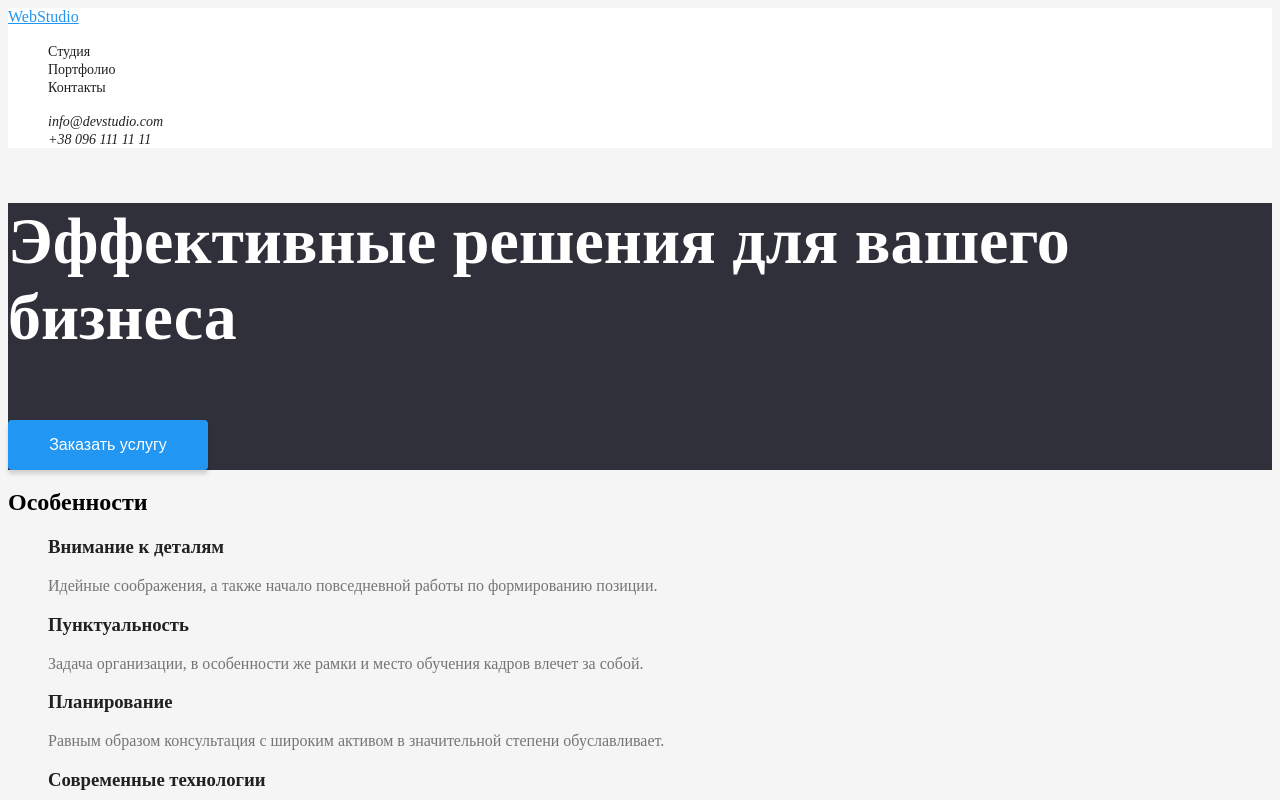
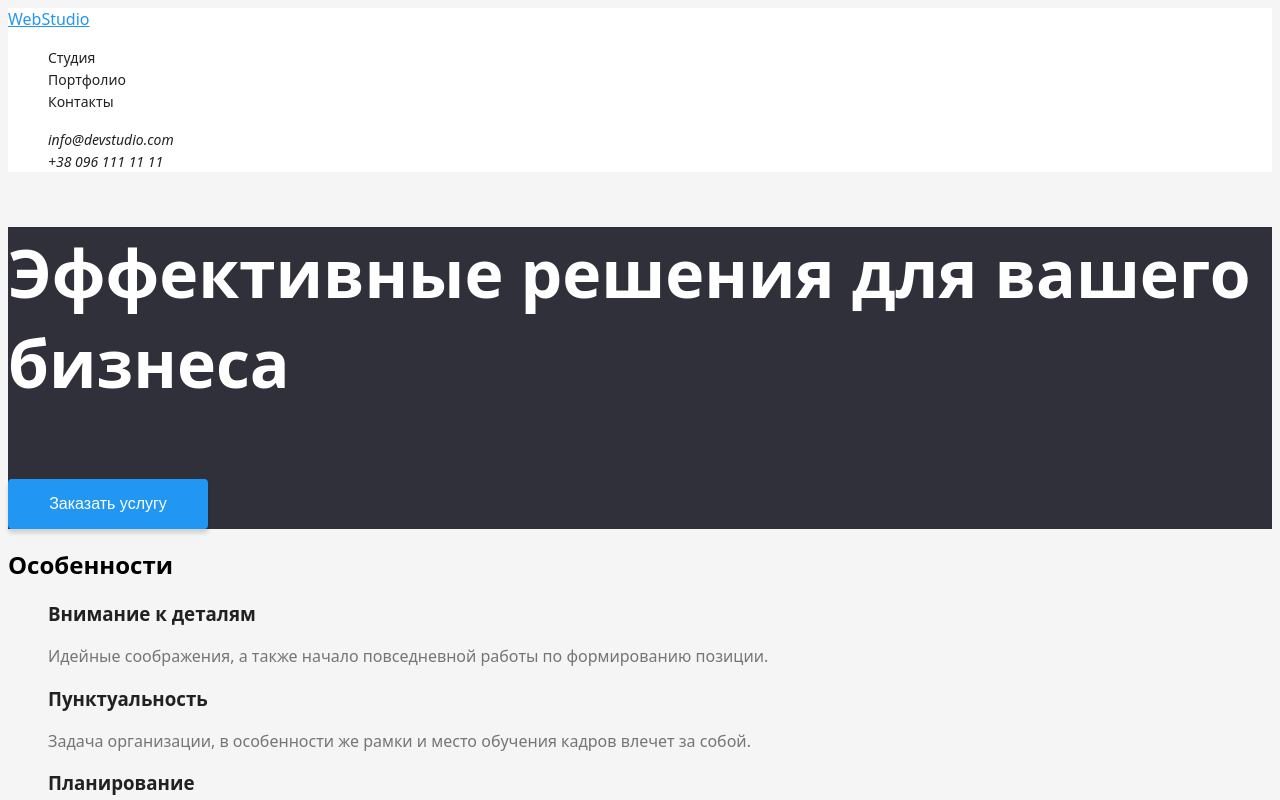
Before and after one commit to Yana-Bunchuk/first-project, a plain HTML site: page index.html in a window 1280 px wide. Shown: the top 800 px of the page. Drawn offline with Linux system fonts and the light colour scheme.

Commit message:
Добавила шрифт

```diff
--- a/css/styles.css
+++ b/css/styles.css
@@ -1,5 +1,7 @@
 body {
   background-color: var(--primary-bg-color);
+  font-family: system-ui, -apple-system, BlinkMacSystemFont, "Segoe UI", Roboto,
+    Oxygen, Ubuntu, Cantarell, "Open Sans", "Helvetica Neue", sans-serif;
 }
 
 ul {
--- a/index.html
+++ b/index.html
@@ -6,6 +6,10 @@
     <meta name="viewport" content="width=device-width, initial-scale=1.0" />
     <title>Web Studio</title>
     <link rel="stylesheet" href="./css/styles.css" />
+    <link
+      rel="stylesheet"
+      href="https://fonts.googleapis.com/css?family=Roboto"
+    />
   </head>
   <body>
     <!-- Верхняя линия -->
```
Also changed, not shown: portfolio.html (+4 -0 lines).
